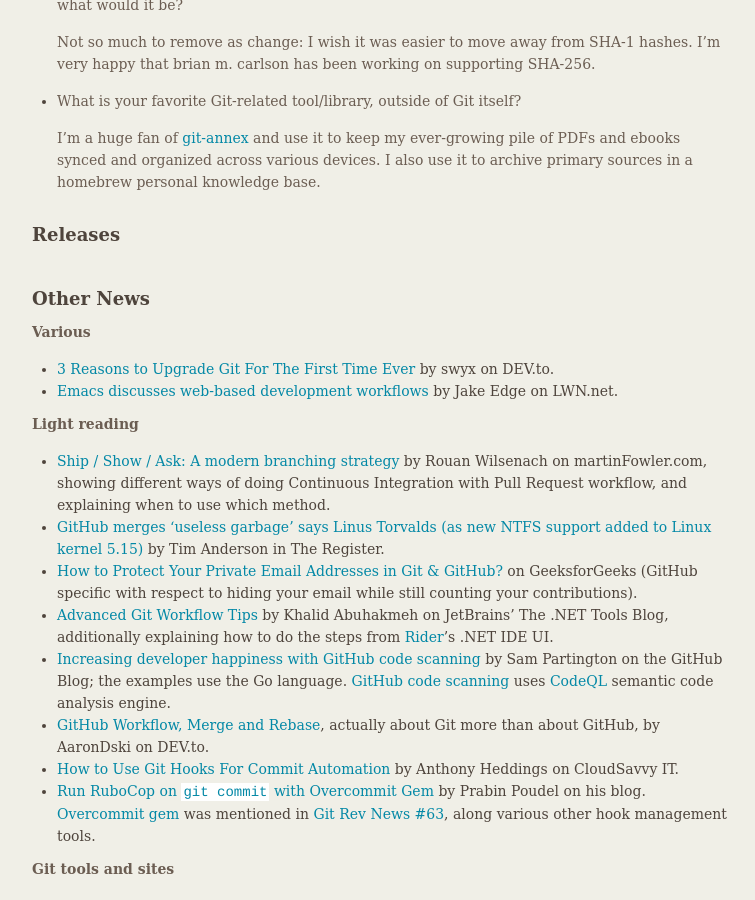
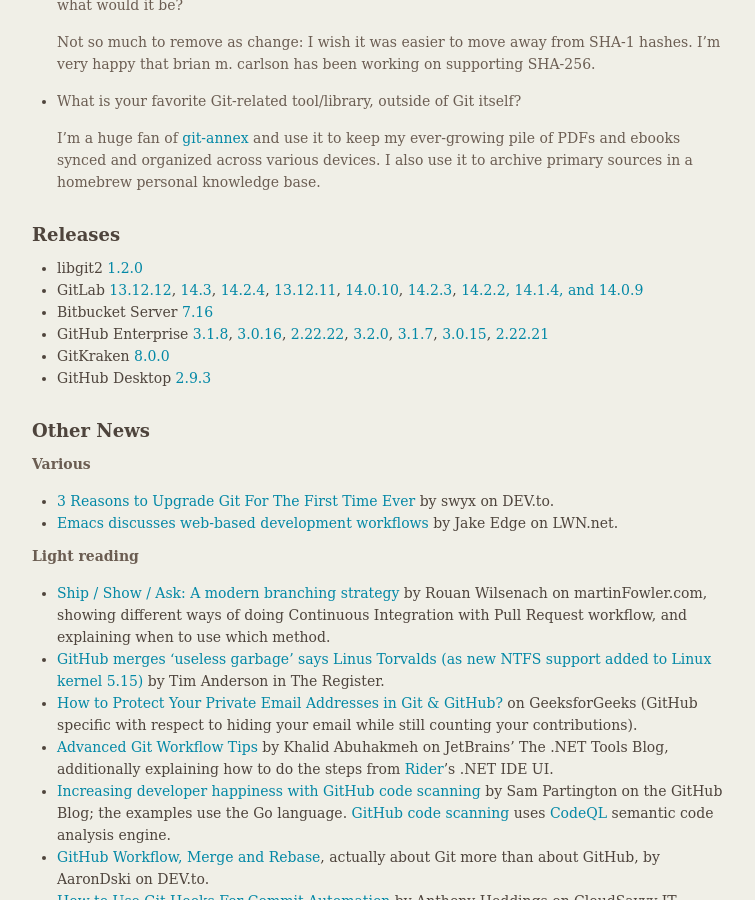
Before and after one commit to git/git.github.io, a Jekyll site: the page built from rev_news/drafts/edition-79.md, in a window 1280 px wide and 900 px high, scrolled down 948 px. Shown: the whole window, without its empty margins (377-1132 px from the left). Built offline with Jekyll 4.4.1, drawn with Linux system fonts in a browser that asks for light colours.

Commit message:
rn-79: add releases

```diff
--- a/rev_news/drafts/edition-79.md
+++ b/rev_news/drafts/edition-79.md
@@ -82,6 +82,24 @@
 
 ## Releases
 
++ libgit2 [1.2.0](https://github.com/libgit2/libgit2/releases/tag/v1.2.0)
++ GitLab [13.12.12](https://about.gitlab.com/releases/2021/09/22/gitlab-13-12-12-released/),
+[14.3](https://about.gitlab.com/releases/2021/09/22/gitlab-14-3-released/),
+[14.2.4](https://about.gitlab.com/releases/2021/09/17/gitlab-14-2-4-released/),
+[13.12.11](https://about.gitlab.com/releases/2021/09/02/gitlab-13-12-11-released/),
+[14.0.10](https://about.gitlab.com/releases/2021/09/02/gitlab-14-0-10-released/),
+[14.2.3](https://about.gitlab.com/releases/2021/09/01/gitlab-14-2-3-released/),
+[14.2.2, 14.1.4, and 14.0.9](https://about.gitlab.com/releases/2021/08/31/security-release-gitlab-14-2-2-released/)
++ Bitbucket Server [7.16](https://confluence.atlassian.com/bitbucketserver/bitbucket-server-release-notes-872139866.html)
++ GitHub Enterprise [3.1.8](https://help.github.com/enterprise-server@3.1/admin/release-notes#3.1.8),
+[3.0.16](https://help.github.com/enterprise-server@3.0/admin/release-notes#3.0.16),
+[2.22.22](https://help.github.com/enterprise-server@2.22/admin/release-notes#2.22.22),
+[3.2.0](https://help.github.com/enterprise-server@3.2/admin/release-notes#3.2.0),
+[3.1.7](https://help.github.com/enterprise-server@3.1/admin/release-notes#3.1.7),
+[3.0.15](https://help.github.com/enterprise-server@3.0/admin/release-notes#3.0.15),
+[2.22.21](https://help.github.com/enterprise-server@2.22/admin/release-notes#2.22.21)
++ GitKraken [8.0.0](https://support.gitkraken.com/release-notes/current)
++ GitHub Desktop [2.9.3](https://desktop.github.com/release-notes/)
 
 ## Other News
 
```
